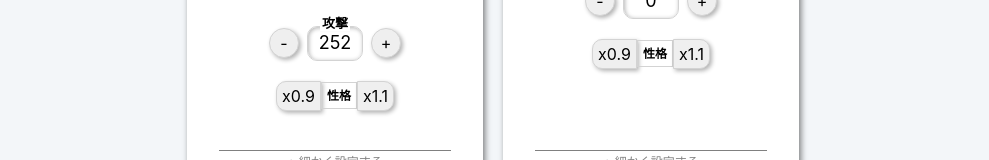
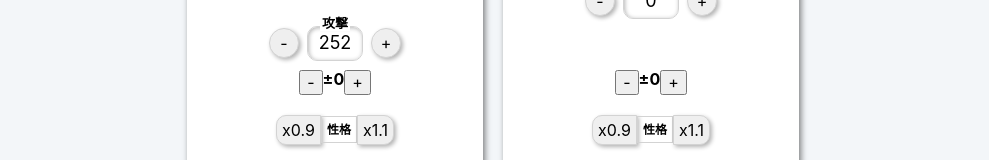
Before and after one commit to takoyaki4th/pokemon_calculator, a React (Create React App) app in the folder packages/frontend/: page / in a window 1280 px wide. Shown: the part 771-931 px from the top of the page, without its empty margins (147-1136 px from the left). Built offline with nearby package versions, Linux system fonts and the light colour scheme; no server answers.

Commit message:
ランク補正を作りました。また、補正値をまとめてuseContext化しました

```diff
--- a/packages/frontend/src/components/Calculator.tsx
+++ b/packages/frontend/src/components/Calculator.tsx
@@ -5,6 +5,7 @@ import { MyMoveContext } from "./providers/MoveProvider";
 import { calc_damage } from "../utils/calcfunc";
 import styled from "styled-components";
 import checkIcon from "../assets/check.svg"
+import { CorrectionsContext } from "./providers/CorrectionsProvider";
 
 export const Calculator:FC= ()=>{
     //攻撃ポケモン
@@ -19,9 +20,8 @@ export const Calculator:FC= ()=>{
     const {my_move} = useContext(MyMoveContext);
 
     //チェックボックス
-    const [critical, setCritical] = useState(false);
+    const {corrections, setCorrections} = useContext(CorrectionsContext);
 
-    //コンポーネント分けたほうが良いかも
     const attacker = {
         ...my_poke_form,
         specie:my_specie
@@ -30,7 +30,7 @@ export const Calculator:FC= ()=>{
         ...enemy_poke_form,
         specie:enemy_specie
     };
-    const {min,max,min_per,max_per} = calc_damage(attacker,defender,my_move,critical);
+    const {min,max,min_per,max_per} = calc_damage(attacker,defender,my_move,corrections.critical);
 
     return(
         <>
@@ -39,7 +39,13 @@ export const Calculator:FC= ()=>{
                 <p><SSpan>{min_per}%</SSpan> 〜 <SSpan>{max_per}%</SSpan></p>
             </SBorder>
             <SDiv>
-                <SCheckBox type="checkbox" checked={critical} onChange={()=>setCritical(!critical)}/>
+                <SCheckBox type="checkbox" checked={corrections.critical}
+                    onChange={()=>{
+                        setCorrections({
+                            ...corrections,
+                            critical:!corrections.critical
+                        })
+                }}/>
                 <label>急所</label>
             </SDiv>
         </>
--- a/packages/frontend/src/components/PokeForm.tsx
+++ b/packages/frontend/src/components/PokeForm.tsx
@@ -11,6 +11,7 @@ import { InputLevel } from "./InputLevel";
 import { SelectNatureBoost } from "./SelectNatureBoost";
 import { MyMoveContext } from "./providers/MoveProvider";
 import { SelectMove } from "./SelectMove";
+import { Rank } from "./Rank";
 
 export const PokeForm:FC<{mode:MyOrEnemey}> = memo(({mode})=>{
     const {data,set_fn}=useContext((mode==="my" ? MyPokeFormContext:EnemyPokeFormContext));
@@ -52,8 +53,9 @@ export const PokeForm:FC<{mode:MyOrEnemey}> = memo(({mode})=>{
                         </>
                 }
             </SFlexDiv>
-            <SelectNatureBoost mode={mode}/>
         </SContainer>
+        <Rank mode="my" name="attack"></Rank>
+        <SelectNatureBoost mode={mode}/>
         <SButton mode={mode} onClick={()=>setIsOpen(!is_open)}>+   細かく設定する</SButton>
         <SDrawer is_open={is_open}>
             <InputLevel mode={mode} />
@@ -83,13 +85,13 @@ export const PokeForm:FC<{mode:MyOrEnemey}> = memo(({mode})=>{
 });
 
 const SContainer=styled.div`
-    height:40vh;
+    height:30vh;
     display:flex;
     align-items:center;
     flex-direction:column;
 
     @media (max-width:768px) {
-        height:35vh;
+        height:25vh;
     }
 `
 const SFlexDiv= styled.div`
--- /dev/null
+++ b/packages/frontend/src/components/Rank.tsx
@@ -0,0 +1,19 @@
+import { FC, memo } from "react";
+import { MyOrEnemey } from "../types/MyOrEnemy";
+import { EffortValue } from "../types/Pokemon";
+import styled from "styled-components";
+
+export const Rank:FC<{ mode: MyOrEnemey, name: keyof EffortValue }> = memo(({ mode, name }) => {
+
+    return(
+        <SDiv>
+            <button>-</button>
+            <div>±0</div>
+            <button>+</button>
+        </SDiv>
+    );
+});
+
+const SDiv = styled.div`
+    display:flex;
+`
--- /dev/null
+++ b/packages/frontend/src/components/providers/CorrectionsProvider.tsx
@@ -0,0 +1,26 @@
+import { createContext } from "react";
+import { Corrections } from "../../types/Corrections";
+import { Dispatch, FC, ReactNode, SetStateAction, useState } from "react";
+
+export const CorrectionsContext = createContext(
+    {} as {
+        corrections:Corrections,
+        setCorrections:Dispatch<SetStateAction<Corrections>>,
+    }
+);
+
+export const CorrectionsProvider:FC<{children:ReactNode}> = (props)=>{
+    const {children}=props;
+
+    const [corrections,setCorrections] = useState<Corrections>({
+        critical:false,
+        attacker_rank:0,
+        defender_rank:0
+    });
+
+    return(
+        <CorrectionsContext.Provider value={{corrections,setCorrections}}>
+            {children}
+        </CorrectionsContext.Provider>
+    );
+};
--- a/packages/frontend/src/index.tsx
+++ b/packages/frontend/src/index.tsx
@@ -5,6 +5,7 @@ import {App} from './components/App';
 import { SpecieProvider } from './components/providers/SpecieProvider';
 import { PokeFormProvider } from './components/providers/PokeFormProvider';
 import { MoveProvider } from './components/providers/MoveProvider';
+import { CorrectionsProvider } from './components/providers/CorrectionsProvider';
 
 const root = ReactDOM.createRoot(
   document.getElementById('root') as HTMLElement
@@ -12,6 +13,7 @@ const root = ReactDOM.createRoot(
 
 root.render(
   <>
+    <CorrectionsProvider>
       <SpecieProvider>
         <PokeFormProvider>
           <MoveProvider>
@@ -19,5 +21,6 @@ root.render(
           </MoveProvider>
         </PokeFormProvider>
       </SpecieProvider>
+    </CorrectionsProvider>
   </>
 );
--- /dev/null
+++ b/packages/frontend/src/types/Corrections.ts
@@ -0,0 +1,7 @@
+import {Rank} from "./Rank"
+
+export type Corrections={
+    critical:boolean,
+    attacker_rank:Rank,
+    defender_rank:Rank
+};
--- /dev/null
+++ b/packages/frontend/src/types/Rank.ts
@@ -0,0 +1 @@
+export type Rank=-6|-5|-4|-3|-2|-1|0|1|2|3|4|5|6
```
Lines whose indentation alone changed are shown as unchanged.
